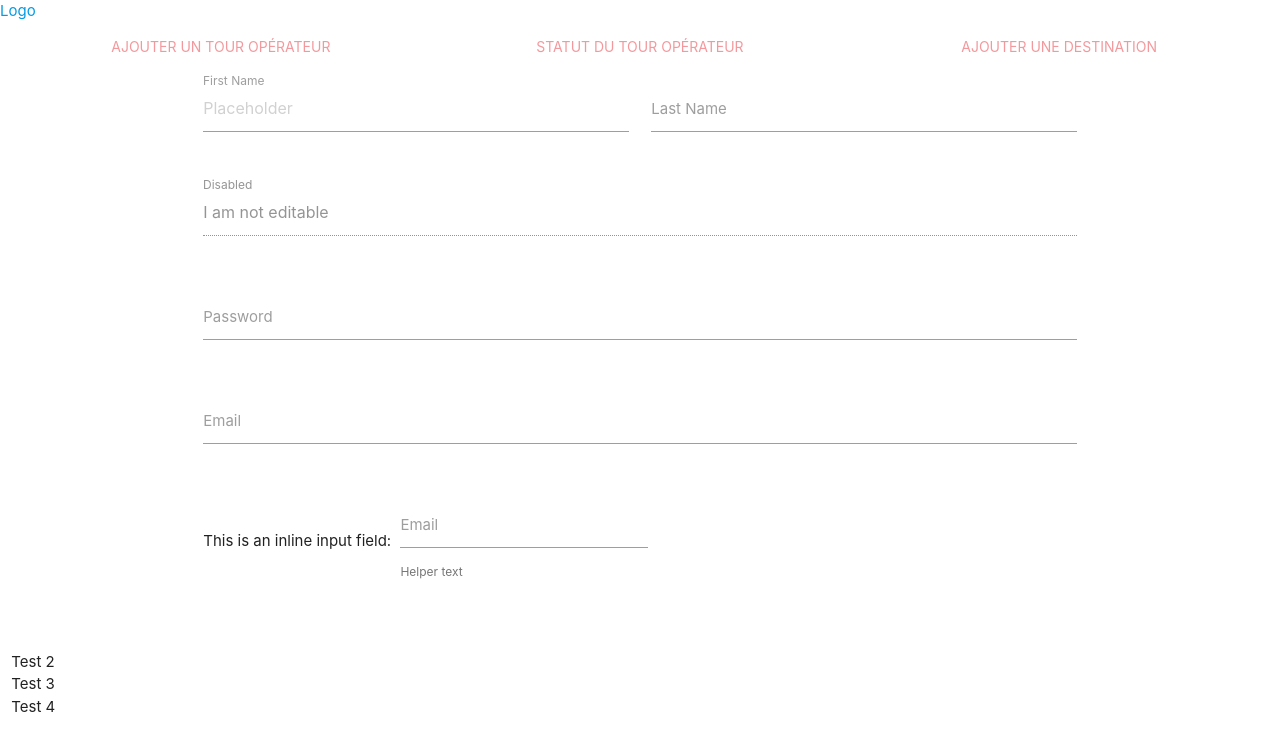
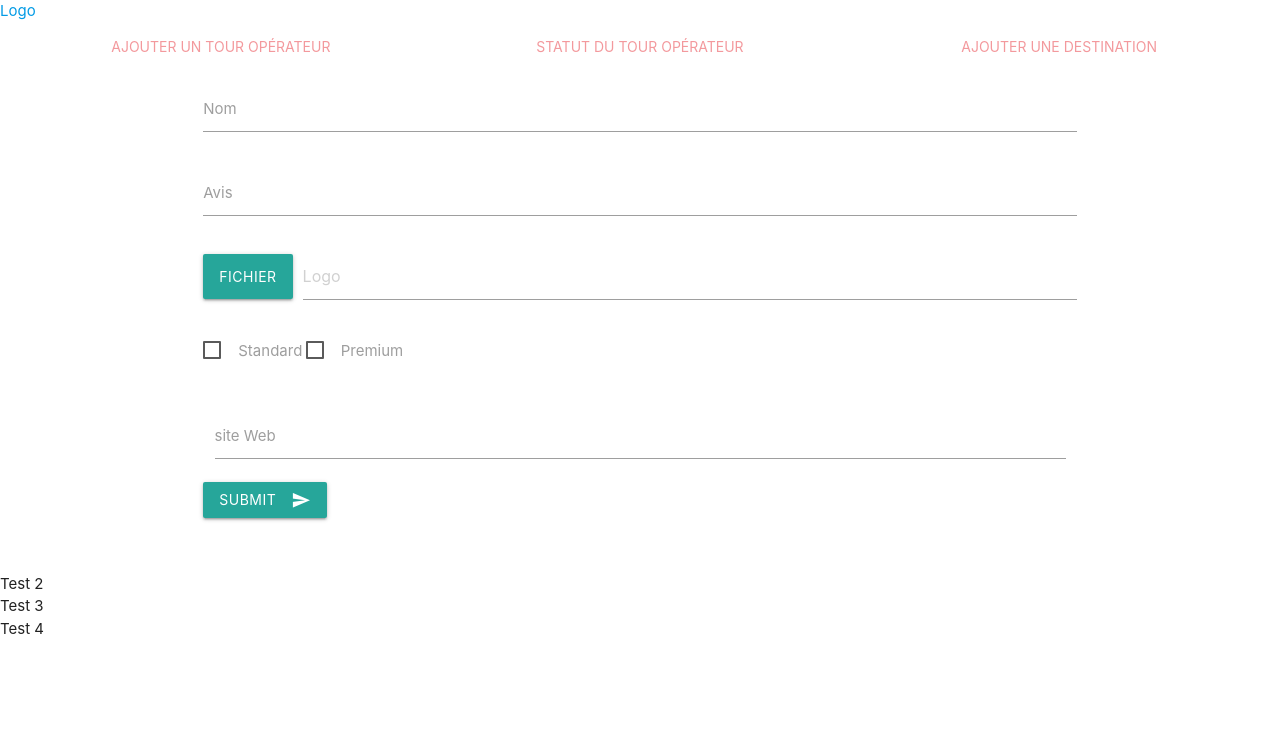
Before and after one commit to leojen23/ComparOperator, a PHP site: page /views/admin.php in a window 1280 px wide. Shown: the top 751 px of the page. Run offline with PHP 8.4, Linux system fonts and the light colour scheme; style sheets or scripts are compiled from the project's sources; some libraries are stand-ins or nearby versions.

Commit message:
Set up 1st form admin page / (JS not functional, name attribute to be verified and implement, submit button not working

```diff
--- a/assets/scss/style.scss
+++ b/assets/scss/style.scss
@@ -10,3 +10,9 @@
 @import "components/operatorCard.scss";
 @import "components/sidebar.scss";
 @import "components/buttons.scss";
+
+
+.checkbox.container{
+    display: flex;
+    justify-content: space-evenly;
+}
--- a/views/admin.php
+++ b/views/admin.php
@@ -2,61 +2,94 @@
 <?php include "../partials/head.php"?>
 <a href="../index.php" class="brand-logo center">Logo</a>
 <body>
+
  <div class="row">
+
+
+ <!-- TAB ------------------------------------------ -->
     <div class="col s12">
       <ul class="tabs">
         <li class="tab col s4"><a href="#test1">Ajouter un Tour Opérateur</a></li>
         <li class="tab col s4"><a  href="#test2">Statut du tour opérateur</a></li>
         <li class="tab col s4"><a href="#test4">Ajouter une Destination</a></li>
-
       </ul>
     </div>
+
+
+
+
+
     <div id="test1" class="col s12">
         <div class="row">
           <div class="container">
             <form class="col s12">
               <div class="row">
-        <div class="input-field col s6">
-          <input placeholder="Placeholder" id="first_name" type="text" class="validate">
-          <label for="first_name">First Name</label>
+
+                <div class="input-field col s12">
+                  <input id="name" name="name" type="text" class="validate">
+                  <label for="name">Nom</label>
                 </div>
-        <div class="input-field col s6">
-          <input id="last_name" type="text" class="validate">
-          <label for="last_name">Last Name</label>
+
+                <div class="input-field col s12">
+                  <input id="grade" name="grade" type="text" class="validate">
+                  <label for="Grade">Avis</label>
+                </div>
+
+
+               <div class = "file-field input-field col s12">
+                  <div class = "btn">
+                     <span>Fichier</span>
+                     <input type ="file" />
+                  </div>
+
+                  <div class = "file-path-wrapper">
+                     <input class = "file-path validate" type = "text" placeholder="Logo" name="file"/>
                   </div>
                </div>
-      <div class="row">
-        <div class="input-field col s12">
-          <input disabled value="I am not editable" id="disabled" type="text" class="validate">
-          <label for="disabled">Disabled</label>
-        </div>
-      </div>
-      <div class="row">
-        <div class="input-field col s12">
-          <input id="password" type="password" class="validate">
-          <label for="password">Password</label>
-        </div>
-      </div>
-      <div class="row">
-        <div class="input-field col s12">
-          <input id="email" type="email" class="validate">
-          <label for="email">Email</label>
-        </div>
-      </div>
-      <div class="row">
-        <div class="col s12">
-          This is an inline input field:
-          <div class="input-field inline">
-            <input id="email_inline" type="email" class="validate">
-            <label for="email_inline">Email</label>
-            <span class="helper-text" data-error="wrong" data-success="right">Helper text</span>
+
+                <!-- Switch -->
+              <div class="input-field col sm12">
+                <div class="checkbox-container">
+                  <label>
+                    <input type="checkbox" name="standard" />
+                    <span>Standard</span>
+                  </label>
+
+
+                  <label>
+                    <input type="checkbox" name="Premium" />
+                    <span>Premium</span>
+                  </label>
                 </div>
               </div>
             </div>
+
+
+              <div class="input-field col s12">
+                  <input id="link" name="link" type="text" class="validate">
+                  <label for="link">site Web</label>
               </div>
+
+
+              <div>
+                <button class="btn waves-effect waves-light" type="submit" name="action">Submit
+                <i class="material-icons right">send</i>
+              </button>
+              </div>
+
+            </div>
+
+
             </form>
          </div>
        </div>
+    </div>
+
+
+
+
+
+
     <div id="test2" class="col s12">Test 2</div>
     <div id="test3" class="col s12">Test 3</div>
     <div id="test4" class="col s12">Test 4</div>
```
Lines whose indentation alone changed are shown as unchanged.
